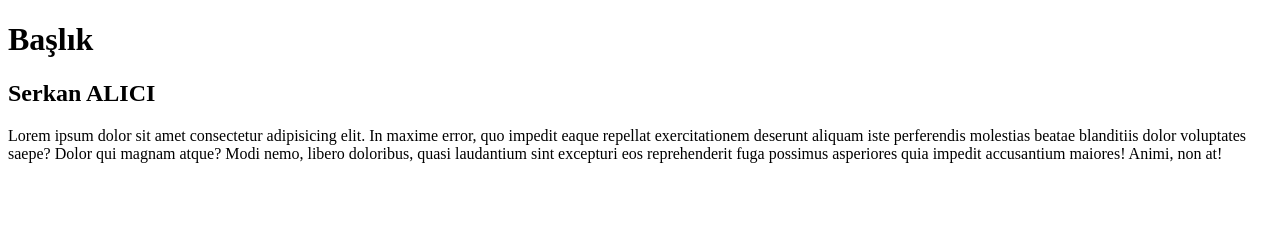
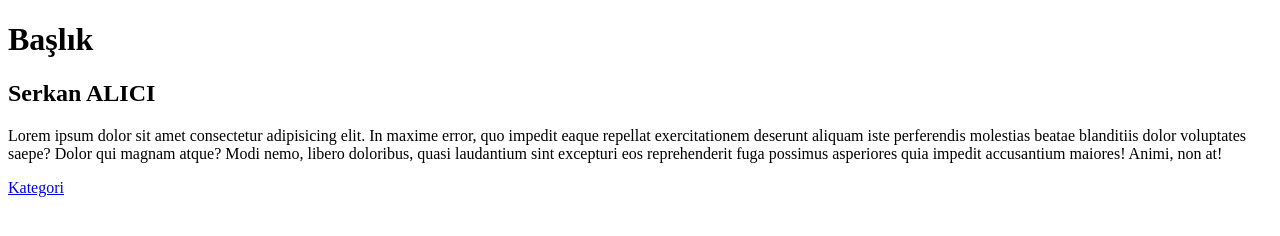
Before and after one commit to serkannalici/kariyer_akademi, a plain HTML site: page index.html in a window 1280 px wide. Drawn offline with Linux system fonts and the light colour scheme.

Commit message:
kategori sayfasına yönlendirildi.

```diff
--- a/index.html
+++ b/index.html
@@ -11,5 +11,7 @@
     <h2>Serkan ALICI</h2>
 
     <p>Lorem ipsum dolor sit amet consectetur adipisicing elit. In maxime error, quo impedit eaque repellat exercitationem deserunt aliquam iste perferendis molestias beatae blanditiis dolor voluptates saepe? Dolor qui magnam atque? Modi nemo, libero doloribus, quasi laudantium sint excepturi eos reprehenderit fuga possimus asperiores quia impedit accusantium maiores! Animi, non at!</p>
+
+    <a href="kategori.html">Kategori</a>
 </body>
 </html>
```
